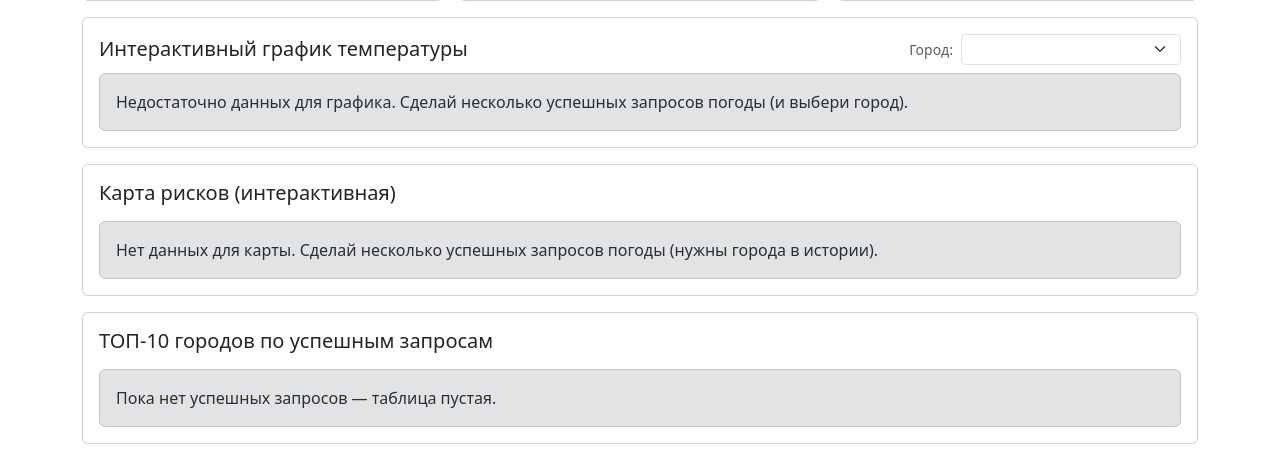
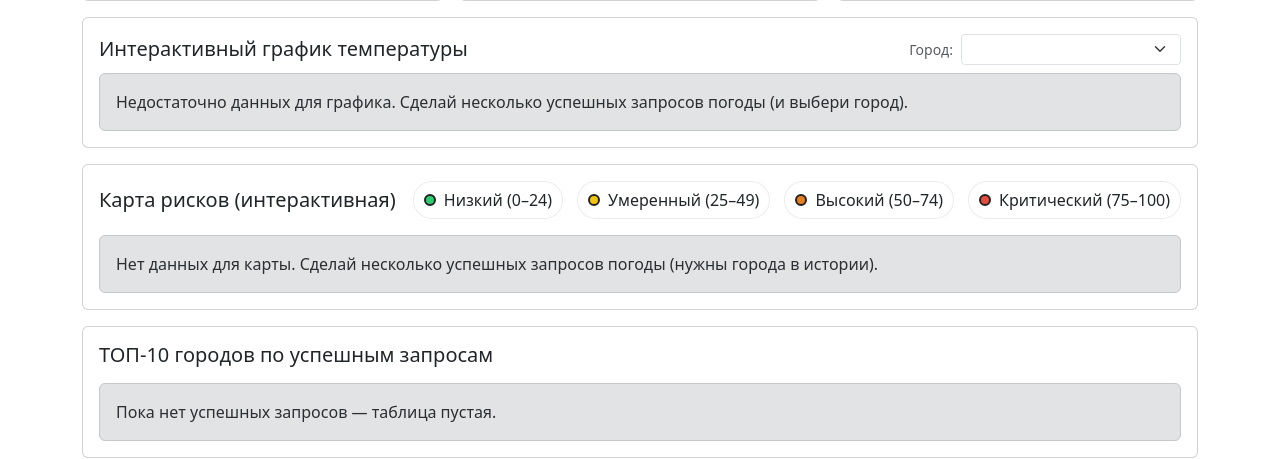
Before and after one commit to Babks/final-django-project, a Django app: page /stats/ in a window 1280 px wide. Shown: the part 229-688 px from the top of the page. Run offline with Django 5.2, Linux system fonts and the light colour scheme; the visitor is signed in with stand-in values (Sample User, id 1); data that the repository does not hold is empty.

Commit message:
feat: add fire risk legend above map

```diff
--- a/core/templates/core/stats.html
+++ b/core/templates/core/stats.html
@@ -5,6 +5,63 @@
 <link rel="stylesheet" href="https://unpkg.com/leaflet@1.9.4/dist/leaflet.css">
 <style>
     #riskMap { height: 460px; }
+
+    .risk-legend {
+        display: flex;
+        flex-wrap: wrap;
+        gap: 10px 14px;
+        align-items: center;
+    }
+
+    .risk-legend .item {
+        display: inline-flex;
+        align-items: center;
+        gap: 8px;
+        padding: 6px 10px;
+        border: 1px solid rgba(0,0,0,.08);
+        border-radius: 999px;
+        background: #fff;
+    }
+
+    .risk-legend .dot {
+        width: 12px;
+        height: 12px;
+        border-radius: 50%;
+        border: 2px solid #222;
+        box-shadow: 0 0 0 2px rgba(255,255,255,0.7);
+    }
+
+    .leaflet-control.riskLegendControl {
+        background: rgba(255,255,255,0.95);
+        padding: 10px 12px;
+        border-radius: 10px;
+        border: 1px solid rgba(0,0,0,.12);
+        box-shadow: 0 8px 18px rgba(0,0,0,.08);
+        font-size: 12px;
+        line-height: 1.35;
+        color: #111;
+    }
+
+    .leaflet-control.riskLegendControl .title {
+        font-weight: 600;
+        margin-bottom: 6px;
+    }
+
+    .leaflet-control.riskLegendControl .row {
+        display: flex;
+        align-items: center;
+        gap: 8px;
+        margin: 4px 0;
+        white-space: nowrap;
+    }
+
+    .leaflet-control.riskLegendControl .swatch {
+        width: 12px;
+        height: 12px;
+        border-radius: 50%;
+        border: 2px solid #222;
+        box-shadow: 0 0 0 2px rgba(255,255,255,0.7);
+    }
 </style>
 {% endblock %}
 
@@ -75,13 +132,34 @@
 
 <div class="card mb-3">
     <div class="card-body">
-        <h2 class="h5 mb-3">Карта рисков (интерактивная)</h2>
+        <div class="d-flex flex-wrap justify-content-between align-items-center gap-2 mb-3">
+            <h2 class="h5 mb-0">Карта рисков (интерактивная)</h2>
+
+            <div class="risk-legend">
+                <div class="item">
+                    <span class="dot" style="background:#2ecc71;"></span>
+                    <span>Низкий (0–24)</span>
+                </div>
+                <div class="item">
+                    <span class="dot" style="background:#f1c40f;"></span>
+                    <span>Умеренный (25–49)</span>
+                </div>
+                <div class="item">
+                    <span class="dot" style="background:#e67e22;"></span>
+                    <span>Высокий (50–74)</span>
+                </div>
+                <div class="item">
+                    <span class="dot" style="background:#e74c3c;"></span>
+                    <span>Критический (75–100)</span>
+                </div>
+            </div>
+        </div>
 
         {% if markers %}
             {{ markers|json_script:"map-markers" }}
             <div id="riskMap" class="rounded"></div>
             <div class="text-muted small mt-2">
-                Цвет маркера — итоговый риск 0..100. На карте видно вклад FIRMS (кол-во термоточек и средний confidence).
+                Маркер показывает рассчитанный риск (0–100) для города.
             </div>
         {% else %}
             <div class="alert alert-secondary mb-0">
@@ -153,15 +231,13 @@
                     label: "Температура (°C)",
                     data: temps,
                     tension: 0.25,
-                    pointRadius: 3,
+                    pointRadius: 3
                 }]
             },
             options: {
                 responsive: true,
                 plugins: { legend: { display: true } },
-                scales: {
-                    x: { ticks: { maxRotation: 60, minRotation: 40 } }
-                }
+                scales: { x: { ticks: { maxRotation: 60, minRotation: 40 } } }
             }
         });
     }
@@ -178,6 +254,7 @@
         }).addTo(map);
 
         const bounds = [];
+
         const colorToHex = (c) => {
             if (c === "green") return "#2ecc71";
             if (c === "yellow") return "#f1c40f";
@@ -197,7 +274,7 @@
                     box-shadow:0 0 0 2px rgba(255,255,255,0.7);
                 "></div>`,
                 iconSize: [14, 14],
-                iconAnchor: [7, 7],
+                iconAnchor: [7, 7]
             });
 
             const marker = L.marker([m.lat, m.lon], { icon }).addTo(map);
```
